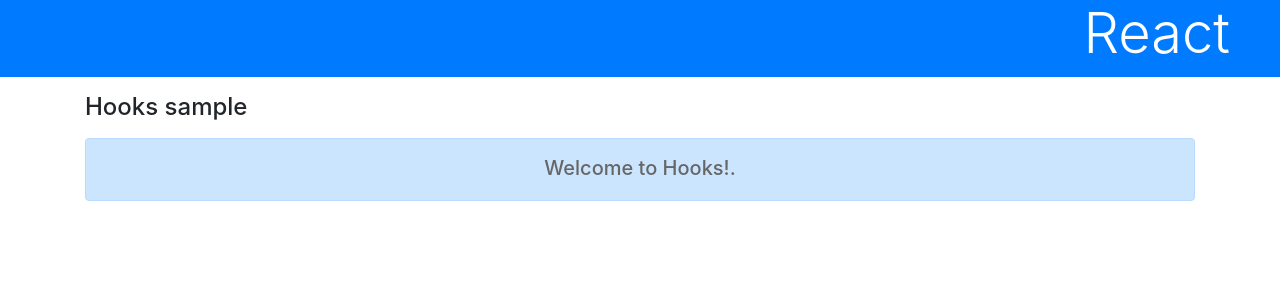
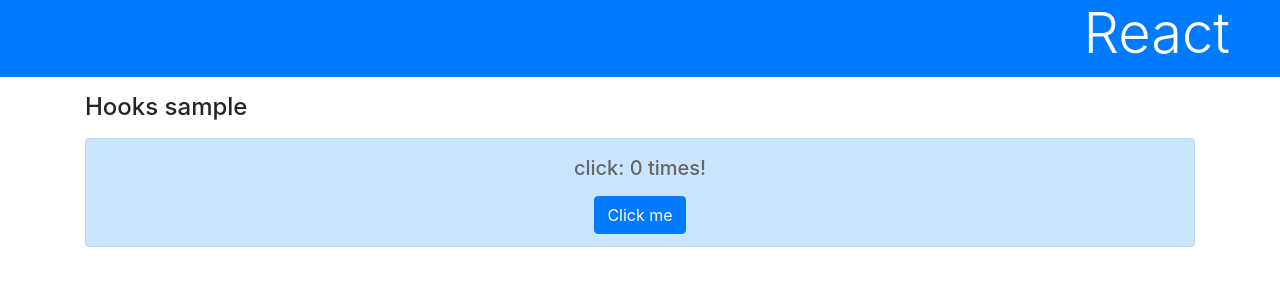
Before and after one commit to besumero628/practice_js, a React (Create React App) app in the folder react_app/: page / in a window 1280 px wide. Shown: the top 300 px of the page. Built offline with nearby package versions, Linux system fonts and the light colour scheme.

Commit message:
[React] ステートで数字をカウントする

```diff
--- a/react_app/src/App.js
+++ b/react_app/src/App.js
@@ -2,7 +2,10 @@
 import './App.css'
 
 function App() {
-  const [message] = useState("Welcome to Hooks!")
+  const [count, setCount] = useState(0)
+  const clickFunc = () => {
+    setCount(count + 1)
+  }
 
   return(
     <div>
@@ -10,7 +13,12 @@
       <div className='container'>
         <h4 className='my-3'>Hooks sample</h4>
         <div className='alert alert-primary text-center'>
-          <p className='h5'>{message}.</p>
+          <p className='h5 mb-3'>click: {count} times!</p>
+          <div>
+            <button className='btn btn-primary' onClick={clickFunc}>
+              Click me
+            </button>
+          </div>
         </div>
       </div>
     </div>
```
